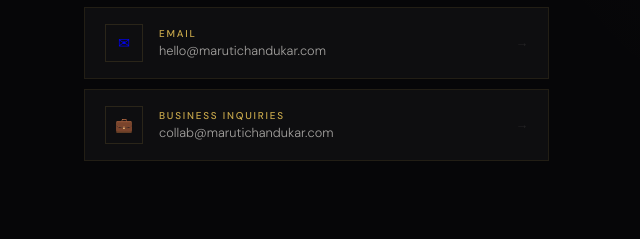
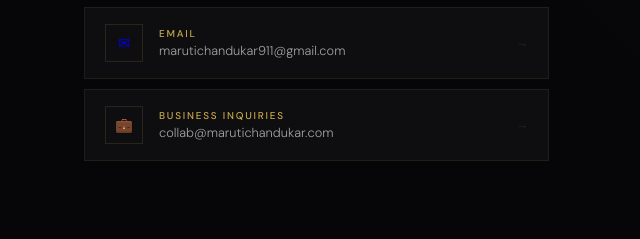
Before and after one commit to Beingsohailk/marutiportfolio, a plain HTML site: page index.html in a window 1280 px wide. Shown: the part 10018-10257 px from the top of the page, 0-640 px from the left. Drawn offline with Linux system fonts and the light colour scheme.

Commit message:
added index file

```diff
--- a/index.html
+++ b/index.html
@@ -2089,9 +2089,9 @@ footer{
             <div class="slink-info"><h4>YouTube</h4><p>Maruti Chandukar</p></div>
             <span class="slink-arrow">→</span>
           </a>
-          <a href="mailto:hello@marutichandukar.com" class="slink" aria-label="Email">
+          <a href="mailto:marutichandukar911@gmail.com" class="slink" aria-label="Email">
             <div class="slink-ico">✉</div>
-            <div class="slink-info"><h4>Email</h4><p>hello@marutichandukar.com</p></div>
+            <div class="slink-info"><h4>Email</h4><p>marutichandukar911@gmail.com</p></div>
             <span class="slink-arrow">→</span>
           </a>
           <a href="mailto:collab@marutichandukar.com" class="slink" aria-label="Business inquiries">
```
